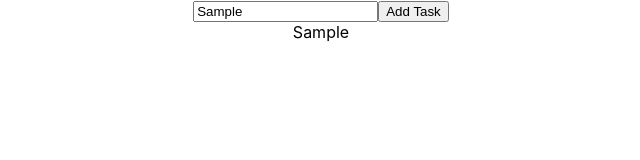
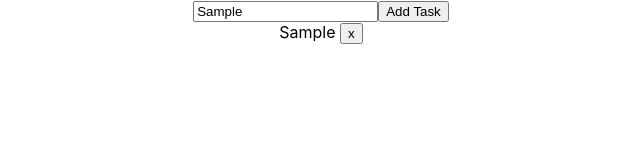
Before and after one commit to flybirdgroup/React_Lessons, a React (Create React App) app: page / in a window 1280 px wide. Both pictures are taken after typing "Sample" into the empty fields and a click on the button "Add Task". Shown: the top 160 px of the page, without its empty margins (319-959 px from the left). Built offline with nearby package versions, Linux system fonts and the light colour scheme.

Commit message:
Update App.js

```diff
--- a/src/App.js
+++ b/src/App.js
@@ -5,14 +5,18 @@ import {useState}from "react";
 
 
 const App = () => {
-  const [todoList,setTodoList] = useState([''])
+  const [todoList,setTodoList] = useState([])
   const [newTask,setNewTask] = useState("")
+  const deleteTask =(taskname,index) =>{
+    setTodoList(todoList.filter((task,key)=>{return (task,key) !== (taskname,index)}))
+  }
 
   return <div className='App'>
           <div>
             <input onChange={(event) =>{setNewTask(event.target.value)}}/>
             <button onClick={() =>{setTodoList([...todoList,newTask])}}>Add Task</button>
-            {todoList.map((task,key)=>{ return <div key={key}>{task}</div>})}
+
+            {todoList.map((task,key)=>{ return <div key={key}>{task} <button onClick={()=>{deleteTask(task,key)}}>x</button></div>})}
           </div>
          </div>
 
```
